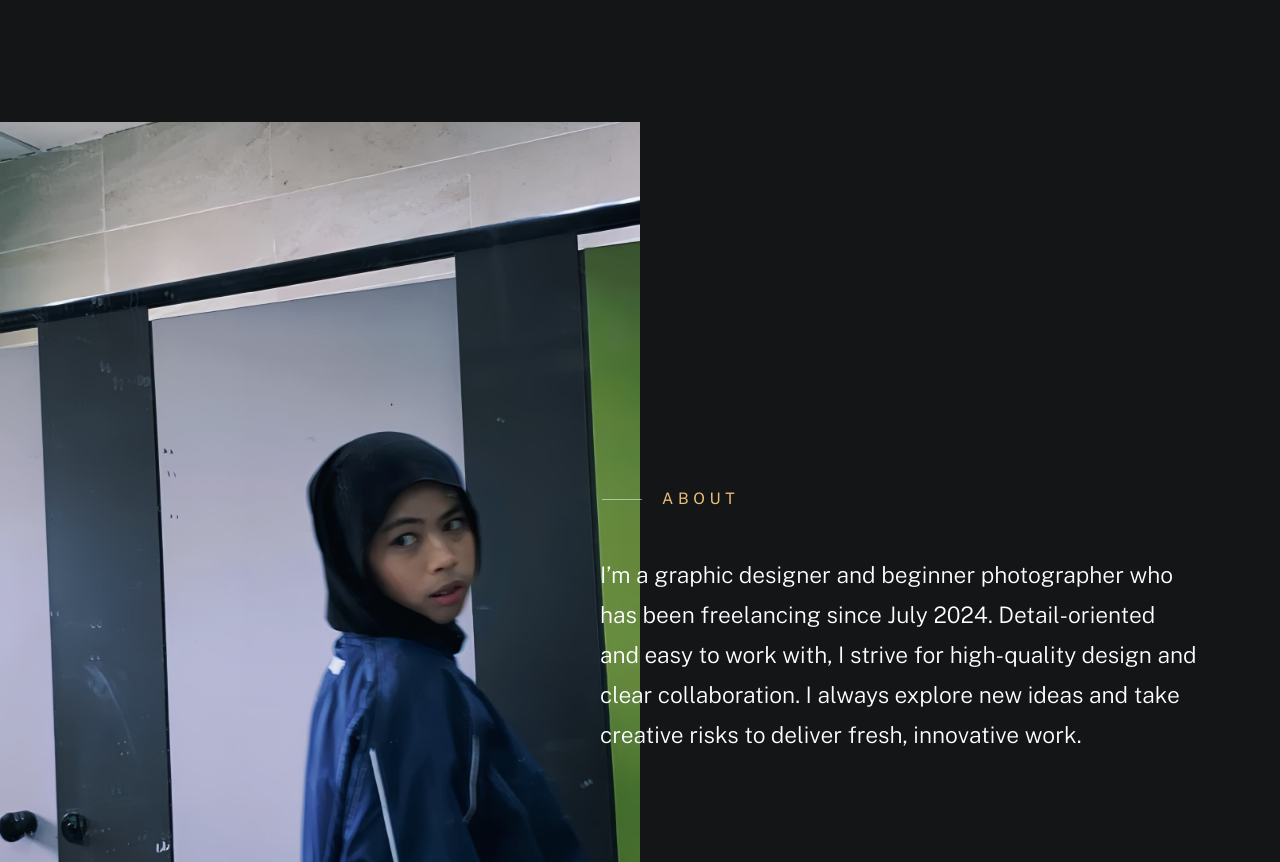
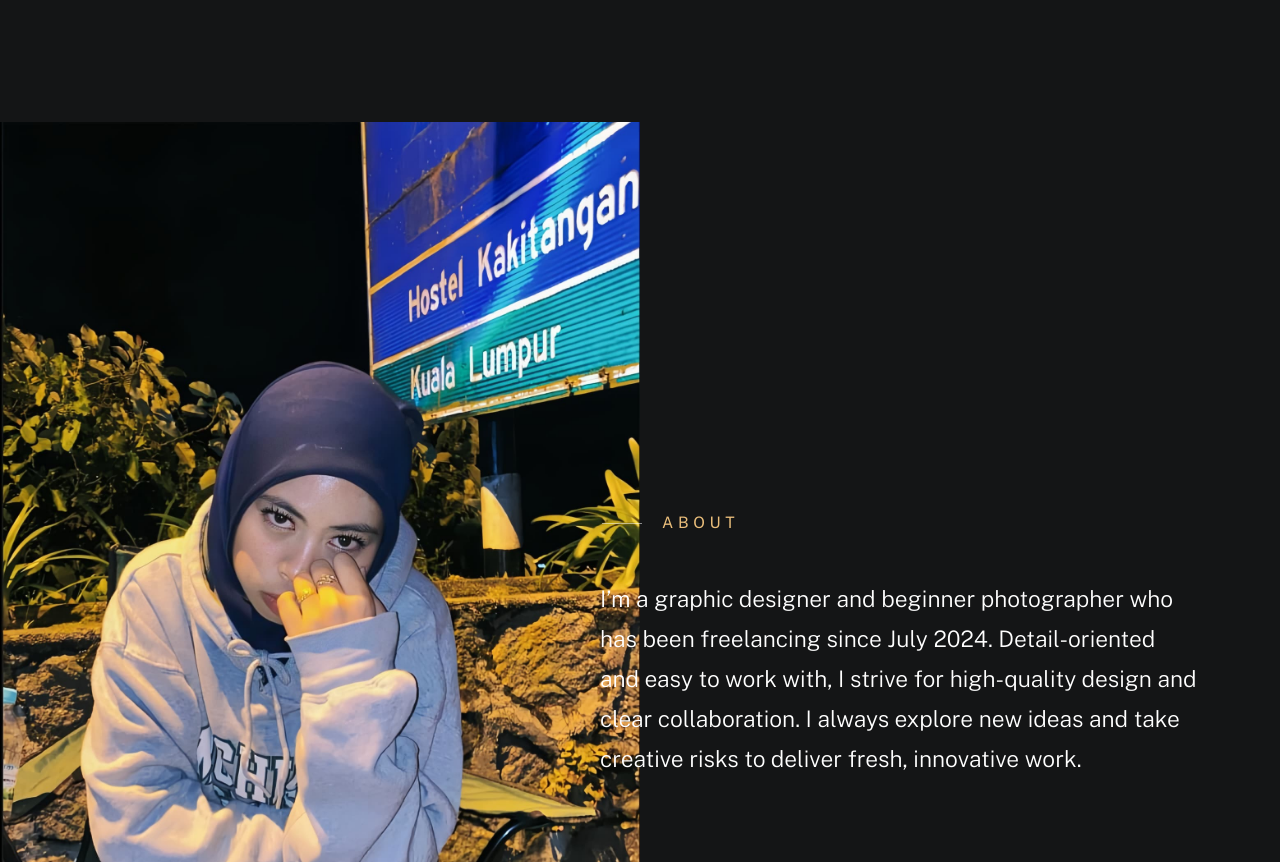
Before and after one commit to jeneralwan/Ash.github.io, a plain HTML site: page index.html in a window 1280 px wide. Shown: the part 900-1762 px from the top of the page. Drawn offline with nearby package versions, Linux system fonts and the light colour scheme; a web font is replaced by a local one.

Commit message:
Update index.html

```diff
--- a/index.html
+++ b/index.html
@@ -124,8 +124,8 @@
                 <div class="row about-info wide" data-animate-block>
 
                     <div class="column lg-6 md-12 about-info__pic-block">
-                        <img src="images/about2.jpg"
-                             srcset="images/about2.jpg 1x, images/about2.jpg 2x" alt="" class="about-info__pic" data-animate-el>
+                        <img src="images/about.jpg"
+                             srcset="images/about.jpg 1x, images/about.jpg 2x" alt="" class="about-info__pic" data-animate-el>
                     </div>
 
                     <div class="column lg-6 md-12">
```
